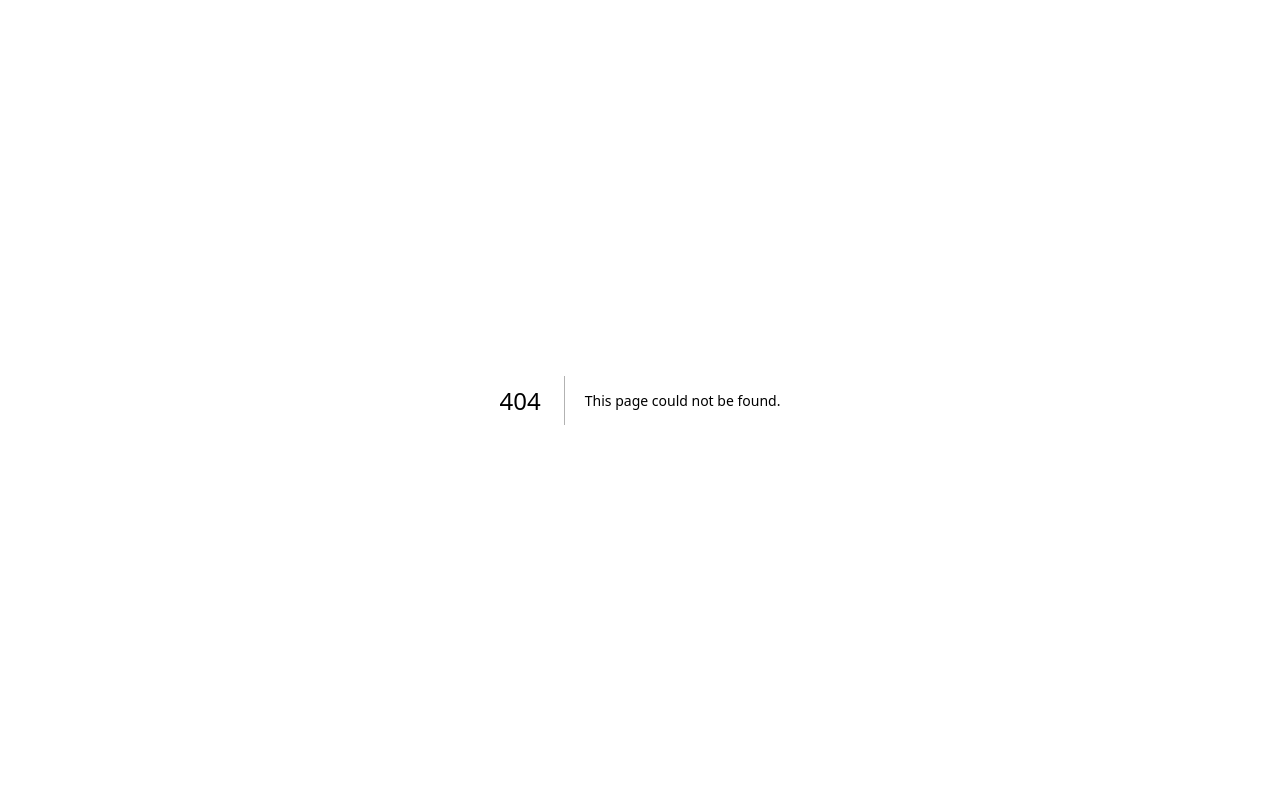
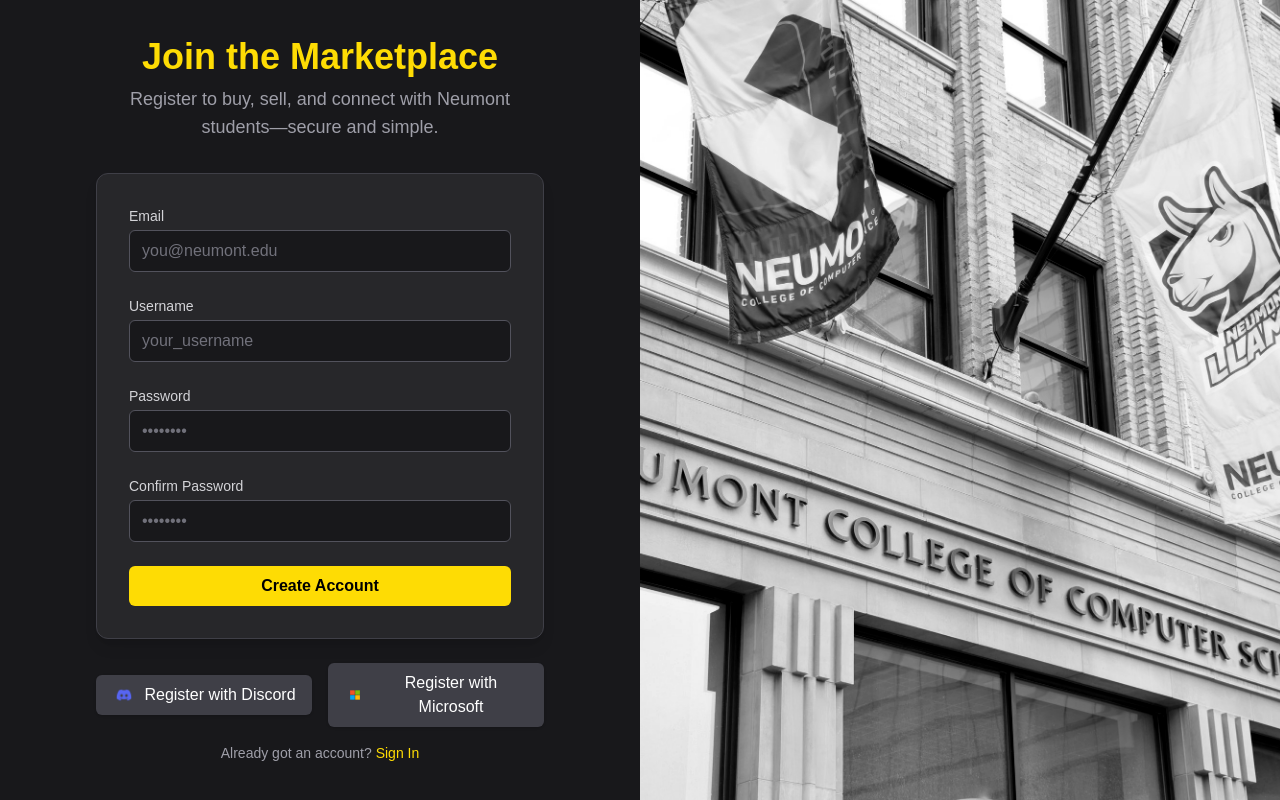
Before and after one commit to timmyjinks/Neumont-Marketplace, a Next.js app in the folder frontend/: page /register in a window 1280 px wide. Before the commit this address had no page. Built offline with nearby package versions, Linux system fonts and the light colour scheme.

Commit message:
added register page

```diff
--- /dev/null
+++ b/frontend/app/register/page.tsx
@@ -0,0 +1,114 @@
+import Image from "next/image";
+import bgImg from "@/public/Neumontt.jpg";
+import microsoft from "@/public/Microsoft.svg";
+import discord from "@/public/discord.png";
+
+export default function Register() {
+  return (
+    <div className="flex h-screen w-full bg-zinc-900 text-white">
+      {/* Left Panel */}
+      <div className="w-full md:w-1/2 flex flex-col justify-center items-center px-6">
+
+        {/* Title */}
+        <div className="text-4xl font-bold mb-2 text-center text-[#fedc04]">
+          Join the Marketplace
+        </div>
+
+        {/* Description */}
+        <div className="text-lg text-zinc-400 mb-8 text-center max-w-md">
+          Register to buy, sell, and connect with Neumont students—secure and simple.
+        </div>
+
+        {/* Register Form */}
+        <form className="bg-zinc-800 p-8 rounded-xl shadow-lg space-y-6 w-full max-w-md border border-zinc-700">
+          <div>
+            <label className="block text-sm font-medium text-zinc-300 mb-1">
+              Email
+            </label>
+            <input
+              type="email"
+              name="email"
+              className="block w-full rounded-md bg-zinc-900 border border-zinc-600 px-3 py-2 text-white placeholder-zinc-500 focus:outline-none focus:ring-2 focus:ring-[#fedc04]"
+              placeholder="you@neumont.edu"
+            />
+          </div>
+
+          <div>
+            <label className="block text-sm font-medium text-zinc-300 mb-1">
+              Username
+            </label>
+            <input
+              type="text"
+              name="username"
+              className="block w-full rounded-md bg-zinc-900 border border-zinc-600 px-3 py-2 text-white placeholder-zinc-500 focus:outline-none focus:ring-2 focus:ring-[#fedc04]"
+              placeholder="your_username"
+            />
+          </div>
+
+          <div>
+            <label className="block text-sm font-medium text-zinc-300 mb-1">
+              Password
+            </label>
+            <input
+              type="password"
+              name="password"
+              className="block w-full rounded-md bg-zinc-900 border border-zinc-600 px-3 py-2 text-white placeholder-zinc-500 focus:outline-none focus:ring-2 focus:ring-[#fedc04]"
+              placeholder="••••••••"
+            />
+          </div>
+
+          <div>
+            <label className="block text-sm font-medium text-zinc-300 mb-1">
+              Confirm Password
+            </label>
+            <input
+              type="password"
+              name="confirmPassword"
+              className="block w-full rounded-md bg-zinc-900 border border-zinc-600 px-3 py-2 text-white placeholder-zinc-500 focus:outline-none focus:ring-2 focus:ring-[#fedc04]"
+              placeholder="••••••••"
+            />
+          </div>
+
+          <button
+            type="submit"
+            className="w-full bg-[#fedc04] text-black font-semibold py-2 px-4 rounded-md hover:bg-yellow-400 transition"
+          >
+            Create Account
+          </button>
+        </form>
+
+        {/* OAuth Buttons */}
+        <div className="flex flex-col md:flex-row items-center gap-4 mt-6 w-full max-w-md">
+          <button className="w-full bg-zinc-700 text-white px-4 py-2 rounded-md shadow hover:bg-zinc-600 transition flex items-center justify-center gap-2">
+            <Image alt="Discord Logo" src={discord} width={24} height={24} />
+            Register with Discord
+          </button>
+          <button className="w-full bg-zinc-700 text-white px-4 py-2 rounded-md shadow hover:bg-zinc-600 transition flex items-center justify-center gap-2">
+            <Image alt="Microsoft Logo" src={microsoft} width={22} height={22} />
+            Register with Microsoft
+          </button>
+        </div>
+
+        {/* Login Link */}
+        <div className="mt-4 text-sm text-zinc-400">
+          Already got an account?{" "}
+          <a href="/" className="text-[#fedc04] hover:underline">
+            Sign In
+          </a>
+        </div>
+      </div>
+
+      {/* Right Panel */}
+      <div className="relative w-1/2 hidden md:block grayscale contrast-125 brightness-90">
+        <Image
+          src={bgImg}
+          alt="Background"
+          layout="fill"
+          objectFit="cover"
+          quality={100}
+          priority
+        />
+      </div>
+    </div>
+  );
+}
```
